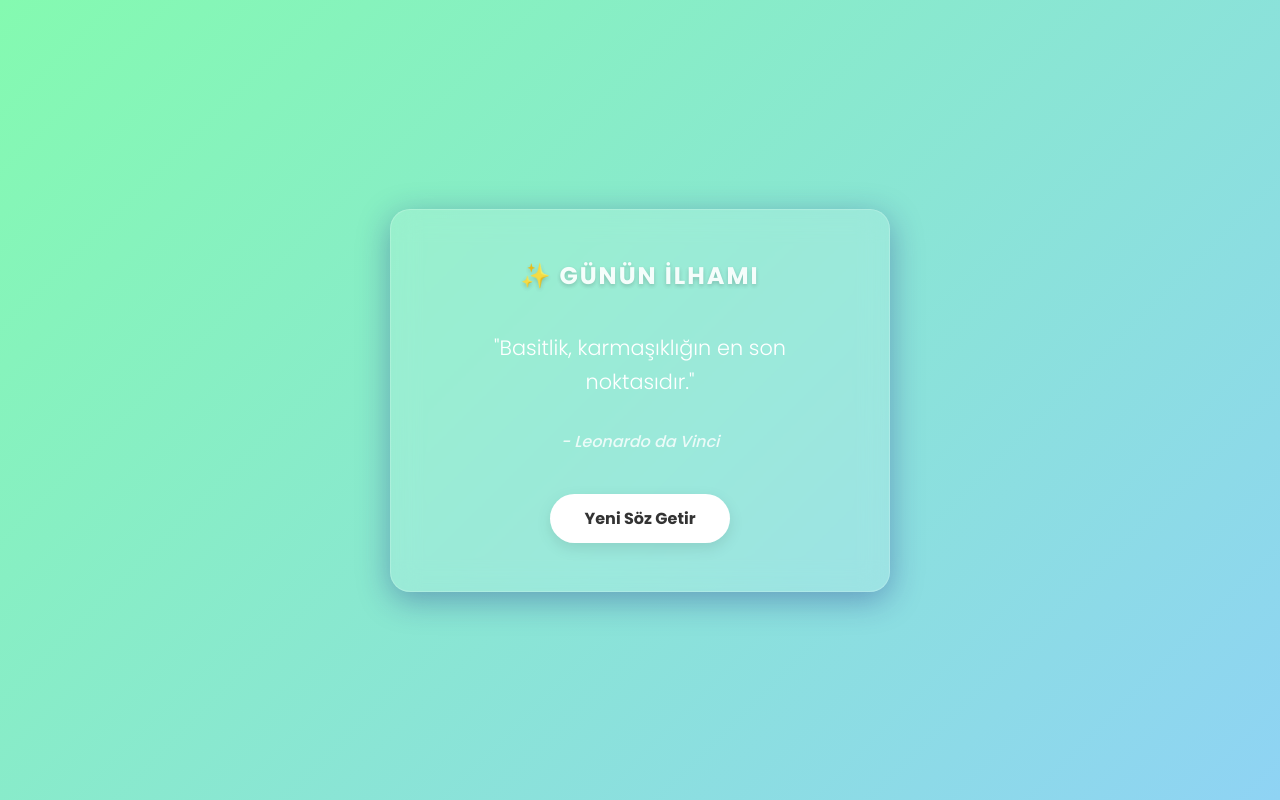
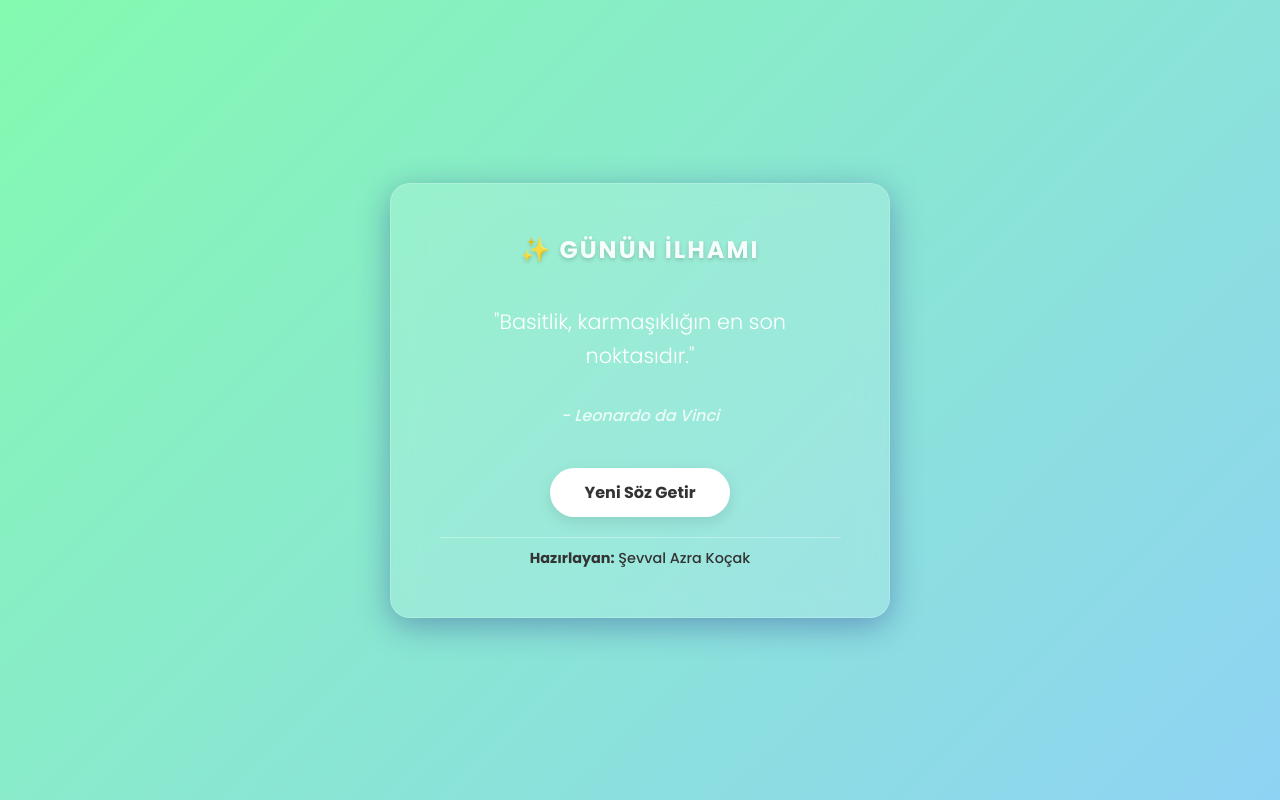
Before and after one commit to sevvalazrakocak-code/stateless, a Flask app: page / in a window 1280 px wide. Run offline with Flask 3, Linux system fonts and the light colour scheme.

Commit message:
Update index.html

```diff
--- a/templates/index.html
+++ b/templates/index.html
@@ -17,6 +17,11 @@
                 <span id="author-text">-</span>
             </div>
             <button id="new-quote-btn" onclick="fetchQuote()">Yeni Söz Getir</button>
+
+            <div style="margin-top: 20px; border-top: 1px solid rgba(255,255,255,0.3); padding-top: 10px; font-size: 0.9rem; color: #333;">
+                <strong>Hazırlayan:</strong> Şevval Azra Koçak
+            </div>
+
         </div>
     </div>
 
```
